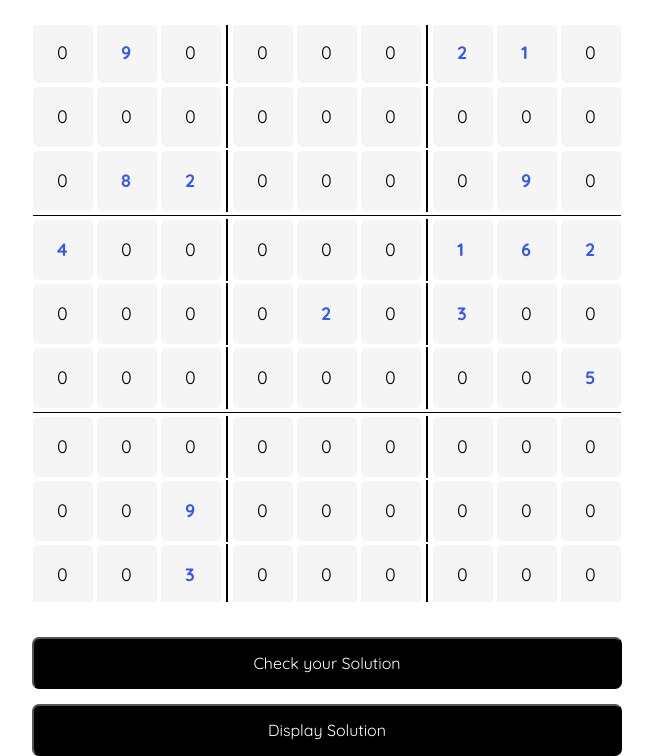
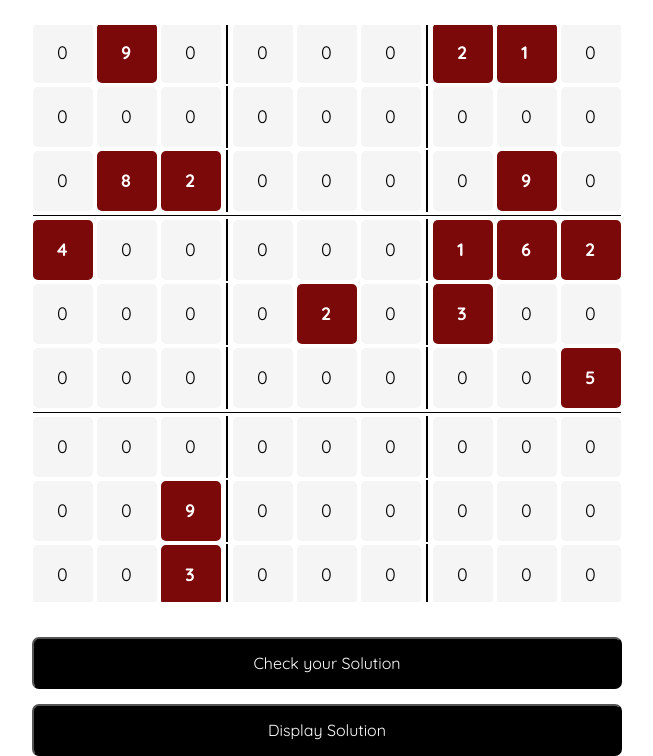
Before and after one commit to cyborg7459/accio-sudoku, a plain HTML site: page index.html in a window 1280 px wide. Shown: the part 64-820 px from the top of the page, without its empty margins (313-966 px from the left). Drawn offline with nearby package versions, Linux system fonts and the light colour scheme.

Commit message:
styling changes

```diff
--- a/css/style.css
+++ b/css/style.css
@@ -115,7 +115,8 @@ input {
 
 .set {
     font-weight: 700;
-    color: rgb(53, 87, 235);
+    color: rgb(255, 255, 255);
+    background-color: rgb(124, 9, 9);
 }
 
 button:disabled {
```
